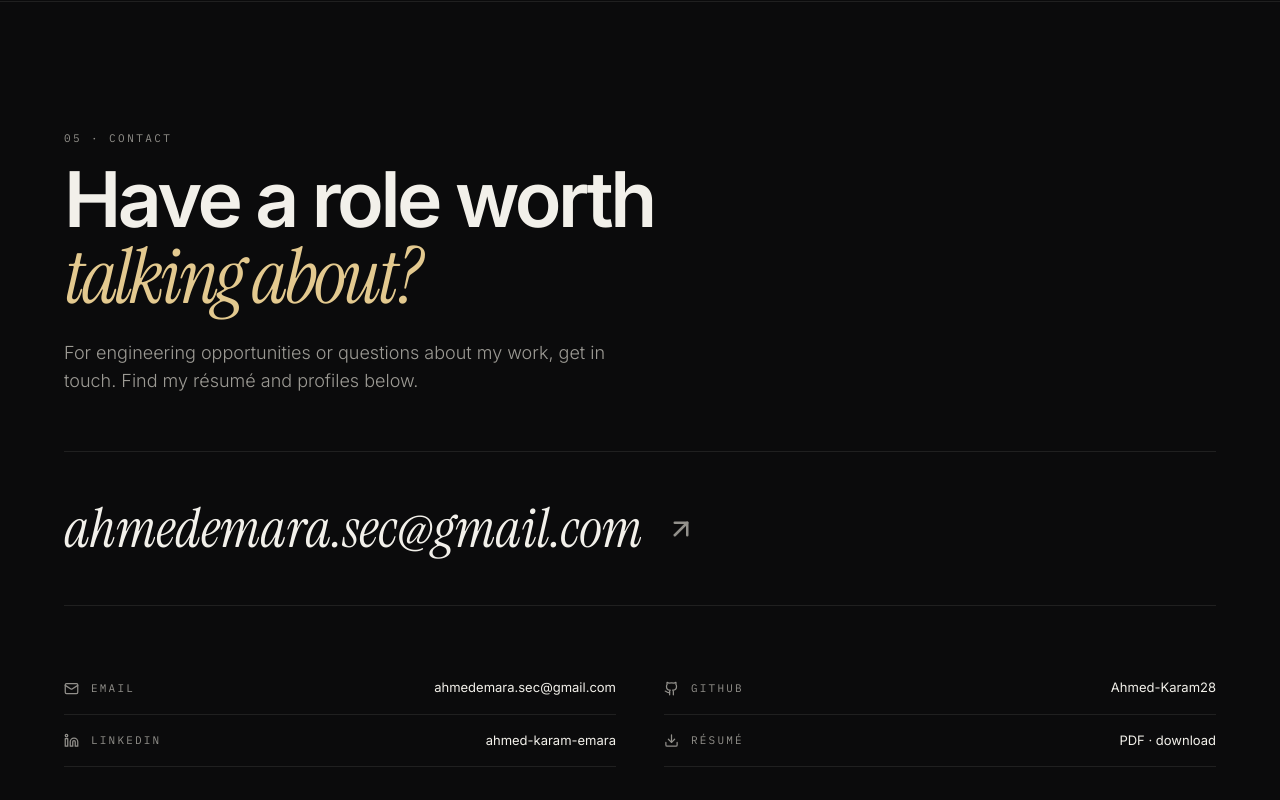
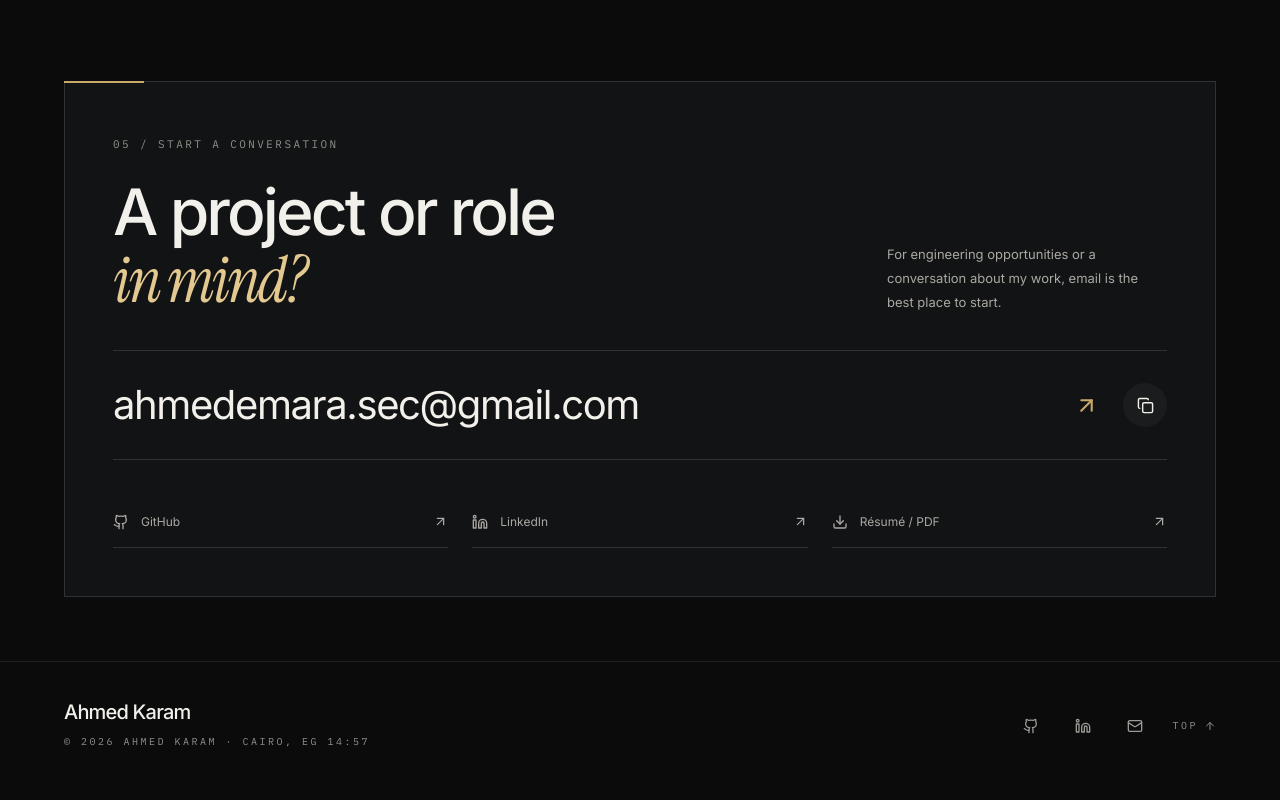
Before and after one commit to Ahmed-Karam28/Ahmed-Karam-Portfolio, a React (Vite) app: page / in a window 1280 px wide. Shown: the part 6320-7120 px from the top of the page. Built offline with nearby package versions, Linux system fonts and the light colour scheme.

Commit message:
Polish portfolio review experience

```diff
--- a/src/components/sections/Contact.jsx
+++ b/src/components/sections/Contact.jsx
@@ -1,80 +1,93 @@
-import React from 'react';
-import { ArrowUpRight, Download, Github, Linkedin, Mail } from 'lucide-react';
-import { personalInfo } from '../../data/portfolioData';
-import Reveal from '../ui/Reveal';
+import React, { useState } from "react";
+import {
+  ArrowUpRight,
+  Copy,
+  Check,
+  Download,
+  Github,
+  Linkedin,
+} from "lucide-react";
+import { personalInfo } from "../../data/portfolioData";
+import Reveal from "../ui/Reveal";
 
-/* ─────────────────────────────────────────────────
-   Contact · one clear invitation. Oversized mailto,
-   then every channel in a ruled list.
-───────────────────────────────────────────────── */
-const CHANNELS = [
-  { label: 'Email', value: personalInfo.email, href: `mailto:${personalInfo.email}`, Icon: Mail },
-  { label: 'GitHub', value: 'Ahmed-Karam28', href: personalInfo.github, Icon: Github },
-  { label: 'LinkedIn', value: 'ahmed-karam-emara', href: personalInfo.linkedin, Icon: Linkedin },
-  { label: 'Résumé', value: 'PDF · download', href: personalInfo.cvPath, Icon: Download, download: true },
-];
-
-const Contact = () => {
+export default function Contact() {
+  const [copied, setCopied] = useState(false);
+  const [copyError, setCopyError] = useState(false);
+  const copyEmail = async () => {
+    try {
+      await navigator.clipboard.writeText(personalInfo.email);
+      setCopied(true);
+      setCopyError(false);
+    } catch {
+      setCopyError(true);
+    }
+  };
   return (
-    <section id="contact" className="scroll-mt-20 border-t hairline">
-      <div className="max-w-[1200px] mx-auto px-6 pt-24 md:pt-32 pb-28">
+    <section id="contact" className="contact-section section-shell">
       <Reveal>
-          <span className="eyebrow block mb-4">05 · Contact</span>
-        </Reveal>
-
-        <Reveal delay={0.05}>
-          <h2 className="display text-[clamp(2.4rem,6vw,5rem)] mb-6">
-            Have a role worth<br />
-            <span className="font-serif italic font-normal text-goldbright">talking about?</span>
+        <div className="contact-panel">
+          <span className="eyebrow">05 / Start a conversation</span>
+          <div className="contact-heading">
+            <h2>
+              A project or role
+              <br />
+              <em>in mind?</em>
             </h2>
-        </Reveal>
-
-        <Reveal delay={0.1}>
-          <p className="text-base md:text-lg text-muted leading-relaxed font-light max-w-xl mb-14">
-            For engineering opportunities or questions about my work,
-            get in touch. Find my résumé and profiles below.
+            <p>
+              For engineering opportunities or a conversation about my work,
+              email is the best place to start.
             </p>
-        </Reveal>
-
-        <Reveal delay={0.15}>
+          </div>
+          <div className="contact-email">
+            <a href={`mailto:${personalInfo.email}`}>
+              {personalInfo.email}
+              <ArrowUpRight size={25} aria-hidden="true" />
+            </a>
+            <button
+              className="icon-button"
+              onClick={copyEmail}
+              aria-label={copied ? "Email copied" : "Copy email address"}
+            >
+              {copied ? <Check size={17} /> : <Copy size={17} />}
+              <span className="copy-label">
+                {copied ? "Copied" : "Copy email"}
+              </span>
+            </button>
+          </div>
+          <span className="copy-status" role="status">
+            {copied
+              ? "Email address copied."
+              : copyError
+                ? "Copy is unavailable. Select the email address or open the email link."
+                : ""}
+          </span>
+          <div className="contact-links">
             <a
-            href={`mailto:${personalInfo.email}`}
-            className="group inline-flex items-center gap-4 md:gap-6 border-y hairline py-7 md:py-9 w-full"
+              href={personalInfo.github}
+              target="_blank"
+              rel="noopener noreferrer"
             >
-            <span className="font-serif italic text-[clamp(1.5rem,4.5vw,3.4rem)] text-paper group-hover:text-goldbright transition-colors duration-300 break-all">
-              {personalInfo.email}
-            </span>
-            <ArrowUpRight
-              size={30}
-              className="shrink-0 text-faint group-hover:text-gold group-hover:-translate-y-1 group-hover:translate-x-1 transition-all duration-300"
-            />
+              <Github size={16} aria-hidden="true" />
+              <span>GitHub</span>
+              <ArrowUpRight size={15} aria-hidden="true" />
             </a>
-        </Reveal>
-
-        <div className="mt-14 grid sm:grid-cols-2 gap-x-12">
-          {CHANNELS.map(({ label, value, href, Icon, download }) => (
-            <Reveal key={label}>
             <a
-                href={href}
-                download={download || undefined}
-                target={!download && href.startsWith('http') ? '_blank' : undefined}
-                rel={!download && href.startsWith('http') ? 'noopener noreferrer' : undefined}
-                className="group flex items-center justify-between gap-4 py-4 border-b hairline"
+              href={personalInfo.linkedin}
+              target="_blank"
+              rel="noopener noreferrer"
             >
-                <span className="flex items-center gap-3">
-                  <Icon size={15} className="text-faint group-hover:text-gold transition-colors duration-300" />
-                  <span className="font-mono text-[11px] uppercase tracking-[0.2em] text-faint">
-                    {label}
-                  </span>
-                </span>
-                <span className="u-link text-[13px] text-paper">{value}</span>
+              <Linkedin size={16} aria-hidden="true" />
+              <span>LinkedIn</span>
+              <ArrowUpRight size={15} aria-hidden="true" />
             </a>
-            </Reveal>
-          ))}
+            <a href={personalInfo.cvPath} download>
+              <Download size={16} aria-hidden="true" />
+              <span>Résumé / PDF</span>
+              <ArrowUpRight size={15} aria-hidden="true" />
+            </a>
           </div>
         </div>
+      </Reveal>
     </section>
   );
-};
-
-export default Contact;
+}
```
Lines whose indentation alone changed are shown as unchanged.
